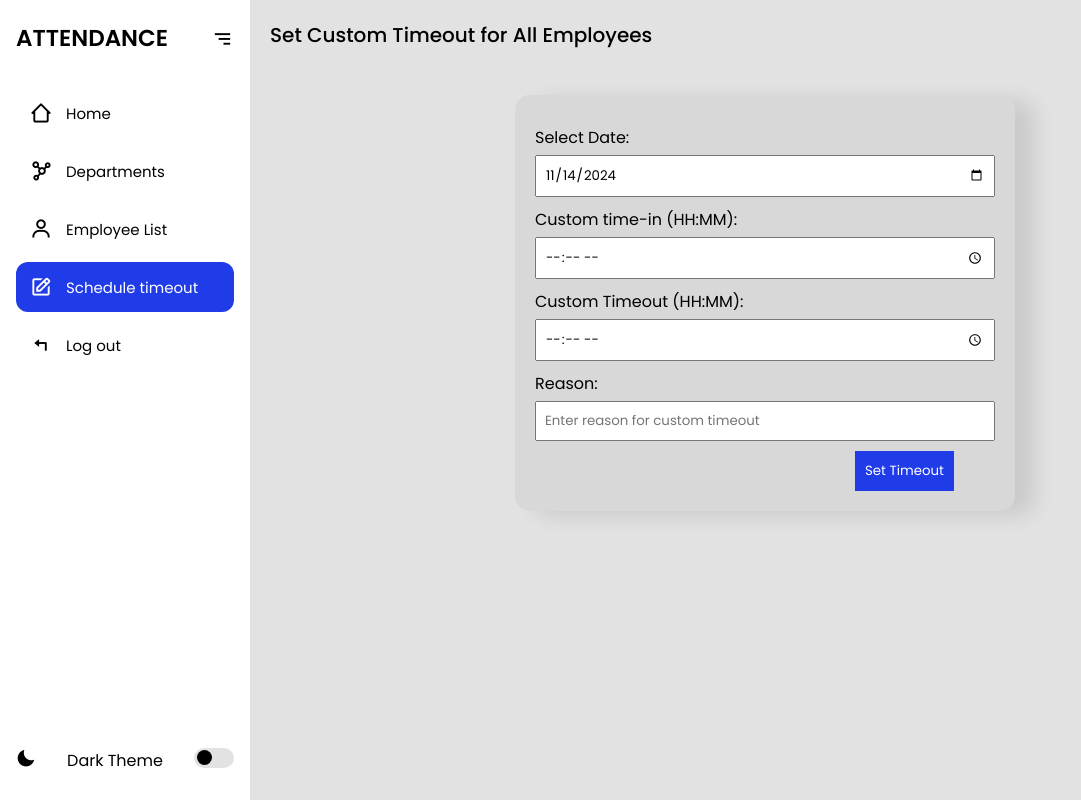
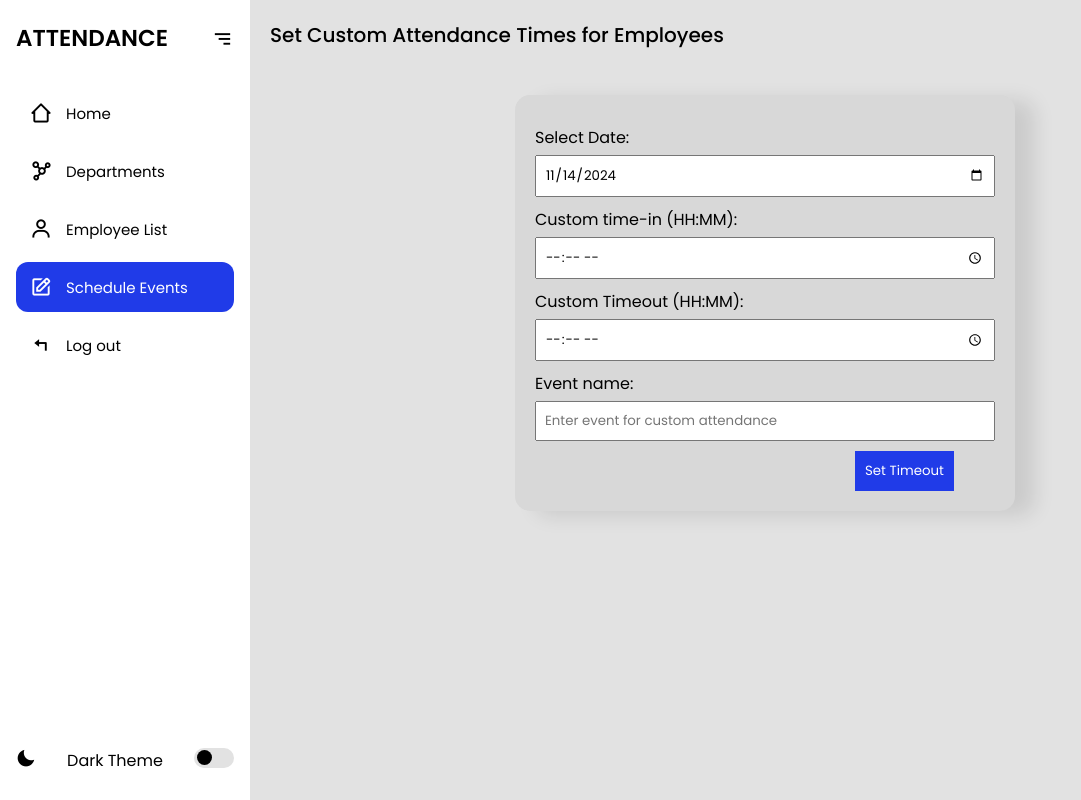
Before and after one commit to leiconcordia/Gov-System, a Django app: page /set-custom_scheduling/ in a window 1280 px wide. Shown: the whole page, without its empty margins (0-1081 px from the left). Run offline with Django 5.2, Linux system fonts and the light colour scheme.

Commit message:
fixed the signin with custom scheduling

```diff
--- a/myproject/myapp/templates/custom_scheduling.html
+++ b/myproject/myapp/templates/custom_scheduling.html
@@ -8,7 +8,7 @@
 
 
 <section class="home">
-    <p>Set Custom Timeout for All Employees</p>
+    <p>Set Custom Attendance Times for Employees</p>
     <div class="custom">
         <form method="POST">
             {% csrf_token %}
@@ -21,8 +21,8 @@
             <label for="custom_timeout">Custom Timeout (HH:MM):</label>
             <input type="time" name="custom_timeout" required>
 
-            <label for="reason">Reason:</label>
-            <input name="reason" placeholder="Enter reason for custom timeout"></input>
+            <label for="reason">Event name:</label>
+            <input name="reason" placeholder="Enter event for custom attendance"></input>
 
             <button type="submit">Set Timeout</button>
         </form>
--- a/myproject/myapp/templates/index.html
+++ b/myproject/myapp/templates/index.html
@@ -63,7 +63,7 @@
         <li class="{% if request.path == custom_url %}active{% endif %}">
           <a href="{{ custom_url }}">
               <i class="bx bx-edit"></i>
-              <span class="title">Schedule timeout</span>
+              <span class="title">Schedule Events</span>
           </a>
           <span class="tooltip">Log out</span>
       </li>
--- a/myproject/myapp/views.py
+++ b/myproject/myapp/views.py
@@ -12,6 +12,108 @@ from django.contrib.auth.hashers import make_password
 from django.http import HttpResponseNotFound
 from django.contrib import messages
 from django.contrib.auth.hashers import check_password
+from datetime import date
+from datetime import timedelta
+
+
+def get_schedule(current_date):
+    # Default time-in and time-out
+    default_time_in = timezone.datetime.strptime('08:10', '%H:%M').time()
+    default_time_out = timezone.datetime.strptime('18:10', '%H:%M').time()
+
+    try:
+        # Fetch custom schedule if available
+        custom_schedule = CustomSchedule.objects.get(date=current_date)
+        time_in = custom_schedule.time_in
+        time_out = custom_schedule.time_out
+        print(f"Custom schedule found: Time In: {time_in}, Time Out: {time_out}")
+    except CustomSchedule.DoesNotExist:
+        # Use default schedule if custom not found
+        time_in = default_time_in
+        time_out = default_time_out
+        print(f"No custom schedule found. Using default times: Time In: {time_in}, Time Out: {time_out}")
+
+    return time_in, time_out
+
+def checkin(request):
+    # Current time in Philippine timezone
+    now_utc = timezone.now()
+    philippine_tz = pytz.timezone('Asia/Manila')
+    now_philippine = now_utc.astimezone(philippine_tz)
+    current_date = now_philippine.date()
+    current_time = now_philippine.time()
+
+    # Get the schedule
+    time_in, time_out = get_schedule(current_date)
+    current_time_dt = timezone.datetime.combine(current_date, current_time)
+    time_in_dt = timezone.datetime.combine(current_date, time_in)
+    time_out_dt = timezone.datetime.combine(current_date, time_out)
+
+    # Calculate half-gap time
+    gap_time = time_out_dt - time_in_dt
+    half_gap_time = time_in_dt + gap_time / 2  # Halfway point in datetime
+    print(f"Time-in: {time_in}, Time-out: {time_out}, Half Gap Time: {half_gap_time.time()}")
+
+    if request.method == 'POST':
+        employee_input = request.POST.get('employee_input')
+        print(f"Employee Input: {employee_input}")
+
+        try:
+            # Try to find employee by ID or by name
+            employee = Employee.objects.get(employee_id=employee_input)
+        except Employee.DoesNotExist:
+            try:
+                first_name, last_name = employee_input.split()
+                employee = Employee.objects.get(first_name__iexact=first_name, last_name__iexact=last_name)
+            except (Employee.DoesNotExist, ValueError):
+                return HttpResponse("Employee not found.", status=404)
+
+        # Get or create attendance record
+        attendance, _ = Attendance.objects.get_or_create(employee=employee, date=current_date)
+
+        # Check-in logic
+        if attendance.time_in is None:  # First-time check-in
+            if current_time_dt <= time_in_dt:
+                attendance.arrival_status = 'ontime'
+            elif current_time_dt < half_gap_time:
+                attendance.arrival_status = 'late'
+            else:
+                # If time-in period has passed and no check-in is recorded
+                attendance.arrival_status = 'absent'
+                attendance.save()
+                return HttpResponse("Time-in period has passed. You are marked absent.", status=400)
+
+
+            # Save time-in and prevent re-checkin
+            attendance.time_in = current_time
+            attendance.save()
+            return render(request, 'checkin.html', {'alert_message': 'Attendance marked successfully!'})
+
+        # Prevent re-checkin if already checked in and before half_gap_time
+        if attendance.time_in is not None and current_time_dt < half_gap_time:
+            return HttpResponse("You have already checked in for today.", status=400)
+
+        # Time-out logic
+        if attendance.time_out is None and current_time_dt >= half_gap_time:
+            overtime_window = time_out_dt + timedelta(hours=3)
+
+            if time_out_dt <= current_time_dt < overtime_window:
+                attendance.timeout_status = 'on time'
+            elif current_time_dt >= overtime_window:
+                attendance.timeout_status = 'overtime'
+            elif half_gap_time <= current_time_dt < time_out_dt:
+                attendance.timeout_status = 'left early'
+            else:
+                attendance.timeout_status = 'on time'
+
+            # Save time-out
+            attendance.time_out = current_time_dt
+            attendance.save()
+            return render(request, 'checkin.html', {'alert_message': 'Time-out marked successfully!'})
+
+    # Render the checkin page if no form has been submitted
+    return render(request, 'checkin.html')
+
 
 
 
@@ -149,103 +251,103 @@ def custom_scheduling(request):
 
 
 
-def checkin(request):
-    if request.method == 'POST':
-        employee_input = request.POST.get('employee_input')
-        print(f"Employee Input: {employee_input}")
+# def checkin(request):
+#     # Ensure current_date and current_time are set up at the start of the function
+#     now_utc = timezone.now()
+#     philippine_tz = pytz.timezone('Asia/Manila')
+#     now_philippine = now_utc.astimezone(philippine_tz)
+#     current_date = now_philippine.date()  # Only the date, without time
+#     current_time = now_philippine.time()  # Current time in Philippine time zone
 
-        # Find the employee by employee_id or first_name and last_name
-        try:
-            employee = Employee.objects.get(employee_id=employee_input)
-        except Employee.DoesNotExist:
-            try:
-                first_name, last_name = employee_input.split()
-                employee = Employee.objects.get(first_name__iexact=first_name, last_name__iexact=last_name)
-            except (Employee.DoesNotExist, ValueError):
-                return HttpResponse("Employee not found.", status=404)
+#     # Default time-in and time-out if no custom schedule
+#     default_time_in = timezone.datetime.strptime('08:10', '%H:%M').time()
+#     default_time_out = timezone.datetime.strptime('18:10', '%H:%M').time()
 
-        # Get current date and time in Philippine timezone
-        now_utc = timezone.now()
-        philippine_tz = pytz.timezone('Asia/Manila')
-        now_philippine = now_utc.astimezone(philippine_tz)
-        current_time = now_philippine.time()
-        current_date = now_philippine.date()
-
-        # Default time-in and time-out if no custom schedule
-        default_time_in = timezone.datetime.strptime('08:10', '%H:%M').time()
-        default_time_out = timezone.datetime.strptime('18:10', '%H:%M').time()
+#     # Check if a custom schedule exists for today
+#     try:
+#         custom_schedule = CustomSchedule.objects.get(date=current_date)  # Directly compare with date
+#         time_in = custom_schedule.time_in
+#         time_out = custom_schedule.time_out
+#         print(f"Custom schedule found: Time In: {time_in}, Time Out: {time_out}")
+#     except CustomSchedule.DoesNotExist:
+#         # Use default times if no custom schedule is found
+#         time_in = default_time_in
+#         time_out = default_time_out
+#         print(f"No custom schedule found. Using default times: Time In: {time_in}, Time Out: {time_out}")
 
 
+#     # Get employee input and try to find the employee
+#     if request.method == 'POST':
+#         employee_input = request.POST.get('employee_input')
+#         print(f"Employee Input: {employee_input}")
 
-        # Check for custom schedule
-        try:
-            custom_schedule = CustomSchedule.objects.get(date=current_date)
-            time_in = custom_schedule.time_in
-            time_out = custom_schedule.time_out
-            print(f"Custom schedule found: Time In: {time_in}, Time Out: {time_out}")
-        except CustomSchedule.DoesNotExist:
-            # Use default times if no custom schedule is found
-            time_in = default_time_in
-            time_out = default_time_out
-            print(f"No custom schedule found. Using default times: Time In: {time_in}, Time Out: {time_out}")
+#         try:
+#             # First try to find the employee by employee_id
+#             employee = Employee.objects.get(employee_id=employee_input)
+#         except Employee.DoesNotExist:
+#             # If not found, try by first_name and last_name
+#             try:
+#                 first_name, last_name = employee_input.split()
+#                 employee = Employee.objects.get(first_name__iexact=first_name, last_name__iexact=last_name)
+#             except (Employee.DoesNotExist, ValueError):
+#                 return HttpResponse("Employee not found.", status=404)
 
+#         # Now that employee is found, check attendance
+#         attendance, created = Attendance.objects.get_or_create(employee=employee, date=current_date)
 
-        # Calculate the gap between time_in and time_out, then find the half-gap time
-        time_in_dt = timezone.datetime.combine(current_date, time_in)
-        time_out_dt = timezone.datetime.combine(current_date, time_out)
-        gap_time = time_out_dt - time_in_dt
-        half_gap_time = time_in_dt + gap_time / 2  # Half-gap time (5 hours after time_in)
-        half_gap_time = half_gap_time.time()  # Convert to time object
+#         # Calculate the gap time and half-gap time
+#         time_in_dt = timezone.datetime.combine(current_date, time_in)
+#         time_out_dt = timezone.datetime.combine(current_date, time_out)
+#         gap_time = time_out_dt - time_in_dt
+#         half_gap_time = time_in_dt + gap_time / 2  # Half-gap time (5 hours after time_in)
+#         half_gap_time = half_gap_time.time()  # Convert to time object
 
-        print(f"Time-in: {time_in}, Time-out: {time_out}")
-        print(f"Half Gap Time: {half_gap_time}")
+#         print(f"Time-in: {time_in}, Time-out: {time_out}")
+#         print(f"Half Gap Time: {half_gap_time}")
 
-        # Check attendance record for today
-        attendance, created = Attendance.objects.get_or_create(employee=employee, date=current_date)
+#         # If it's after the 5-hour gap and the employee hasn't checked in, mark as absent
+#         if attendance.time_in is None and current_time >= half_gap_time:
+#             attendance.arrival_status = 'absent'
+#             attendance.save()
+#             return render(request, 'checkin.html', {'alert_message': 'You are marked as absent for today. Time-in period has passed.'})
 
-        # If the employee hasn't marked their time-in and it's past the 5-hour gap (absent status)
-        if attendance.time_in is None and current_time >= half_gap_time:
-            attendance.arrival_status = 'absent'
-            attendance.save()
-            return render(request, 'checkin.html', {'alert_message': 'You are marked as absent for today. Time-in period has passed.'})
+#         # If time-in has already been marked, prevent re-checkin
+#         if attendance.time_in is not None:
+#             if current_time < half_gap_time:
+#                 return HttpResponse("You have already marked your time-in for today.", status=400)
 
-        # If the employee has already marked their time-in and it's within the first 5-hour gap
-        if attendance.time_in is not None:
-            if current_time < half_gap_time:
-                return HttpResponse("You have already marked your time-in for today.", status=400)
+#         # Handle the case where it's before the half-gap time and the employee hasn't checked in
+#         if current_time < half_gap_time and attendance.time_in is None:
+#             if created:
+#                 if current_time <= time_in:  # Check-in before time_in (ontime)
+#                     attendance.arrival_status = 'ontime'
+#                 elif current_time > time_in:  # Late check-in
+#                     attendance.arrival_status = 'late'
+#                 attendance.time_in = current_time  # Set time_in on first attendance mark
+#                 attendance.save()
+#                 return render(request, 'checkin.html', {'alert_message': 'Attendance marked successfully!'})
+#             else:
+#                 return HttpResponse("You have already marked your attendance for today.", status=400)
 
+#         # Handle time-out marking (after 5-hour gap)
+#         if current_time >= half_gap_time:
+#             if attendance.time_in is not None and attendance.time_out is None:
+#                 attendance.time_out = current_time
 
-        # If it's before the half-gap time and the employee hasn't marked their time-in yet
-        if current_time < half_gap_time and attendance.time_in is None:
-            if created:
-                if current_time <= time_in:  # Check-in before time_in (ontime)
-                    attendance.arrival_status = 'ontime'
-                elif current_time > time_in:  # Late check-in
-                    attendance.arrival_status = 'late'
-                attendance.time_in = current_time  # Set time_in on first attendance mark
-                attendance.save()
-                return render(request, 'checkin.html', {'alert_message': 'Attendance marked successfully!'})
-            else:
-                return HttpResponse("You have already marked your attendance for today.", status=400)
+#                 # Determine timeout status (ontime, overtime, left early)
+#                 if current_time >= time_out:
+#                     attendance.timeout_status = 'ontime'  # Employee leaves at or after the expected time
+#                 elif current_time > time_out:
+#                     attendance.timeout_status = 'overtime'  # Employee stays beyond expected time
+#                 elif current_time < time_out and current_time >= half_gap_time:
+#                     attendance.timeout_status = 'left early'  # Employee leaves before the expected time
 
-        # After the 5-hour gap, the employee should now only be able to mark time-out
-        if current_time >= half_gap_time:
-            if attendance.time_in is not None and attendance.time_out is None:
-                attendance.time_out = current_time
-
-                # Determine the timeout status (ontime, overtime, left early, etc.)
-                if current_time >= time_out:
-                    attendance.timeout_status = 'ontime'  # Employee leaves at or after the expected time
-                elif current_time < time_out:
-                    attendance.timeout_status = 'overtime'  # Employee stays beyond expected time
-                elif current_time < half_gap_time:  # Employee left before the expected time (early)
-                    attendance.timeout_status = 'left early'  # Employee leaves before the expected time
-                attendance.save()
-                return render(request, 'checkin.html', {'alert_message': 'Time-out marked successfully!'})
-            else:
-                return HttpResponse("You have already marked your time-out for today.", status=400)
-
-    return render(request, 'checkin.html')
+#                 attendance.save()
+#                 return render(request, 'checkin.html', {'alert_message': 'Time-out marked successfully!'})
+#             else:
+#                 return HttpResponse("You have already marked your time-out for today.", status=400)
+#     # Render the checkin page if no form has been submitted
+#     return render(request, 'checkin.html')
 
 
 
```
Also changed, not shown: myproject/db.sqlite3.
